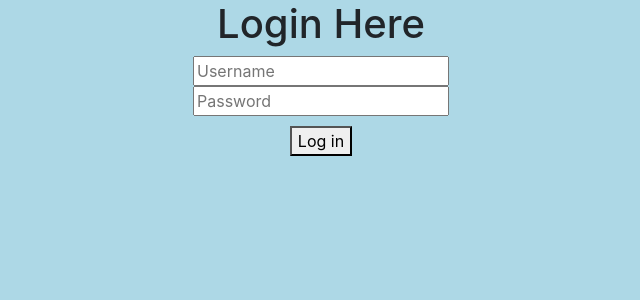
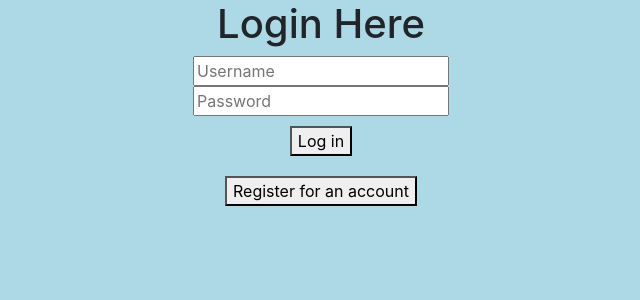
Before and after one commit to SarangAP/TaskBetter, a React (Create React App) app in the folder task-better/: page / in a window 1280 px wide. Shown: the top 300 px of the page, without its empty margins (319-959 px from the left). Built offline with nearby package versions, Linux system fonts and the light colour scheme; the HTML template or start-up script is replaced by a standard one.

Commit message:
created button for Registration

```diff
--- a/task-better/src/Components/Login/Login.jsx
+++ b/task-better/src/Components/Login/Login.jsx
@@ -1,5 +1,5 @@
 import React, { useState, useEffect } from "react";
-import { useNavigate } from "react-router-dom";
+import { useNavigate, Link} from "react-router-dom";
 import "./Login.css";
 
 const Login = ({ }) => {
@@ -75,6 +75,13 @@
             Log in
           </button>
         </div>
+        <div className="submit-button">
+        <Link to="/register">
+          <button type="button"  to="/register">
+              Register for an account
+          </button>
+        </Link>
+        </div>
       </form>
     </div>
   );
```
